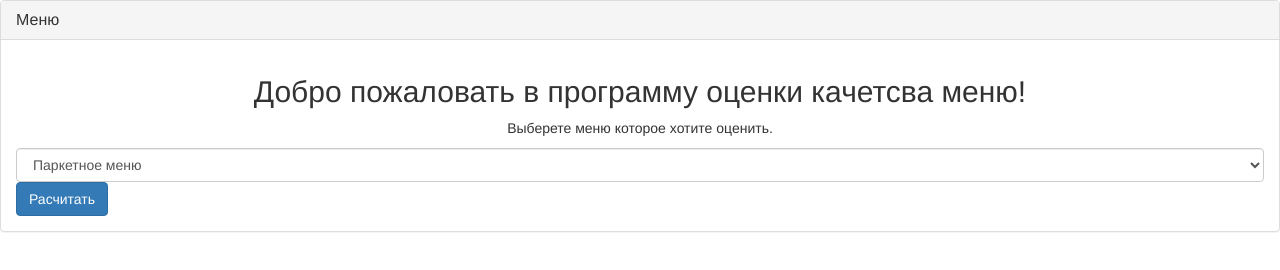
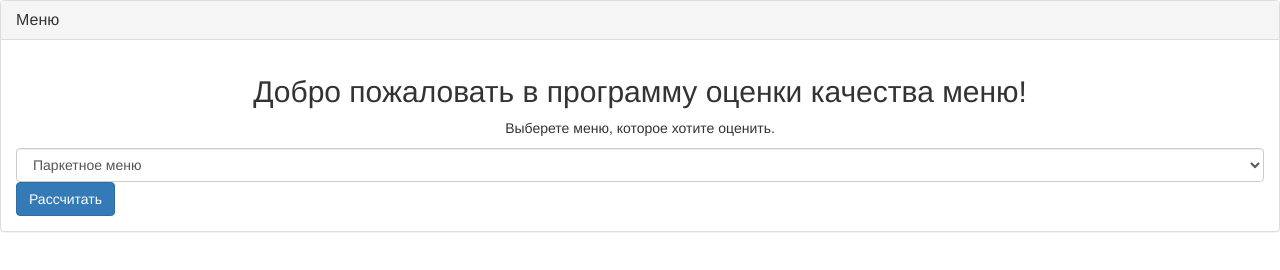
Before and after one commit to akovalyov/PhittsLaw, a plain HTML site: page index.html in a window 1280 px wide. Drawn offline with nearby package versions, Linux system fonts and the light colour scheme; files that its build step writes are made by us from their sources.

Commit message:
Typos fix for index.html

```diff
--- a/index.html
+++ b/index.html
@@ -15,14 +15,14 @@
                                 <h3 class="panel-title">Меню</h3>
                             </div>
                             <div class="panel-body">
-                                <h2 align="center">Добро пожаловать в программу оценки качетсва меню!</h2>
-                                <p align="center"> Выберете меню которое хотите оценить. </p>
+                                <h2 align="center">Добро пожаловать в программу оценки качества меню!</h2>
+                                <p align="center"> Выберете меню, которое хотите оценить. </p>
                                 <select class="form-control" alignt="center">
                                     <option value="Parcket">Паркетное меню</option>
                                     <option value="Honeycomb">Honeycomb</option>
                                     <option value="Radial">Radial menu</option>
                                 </select>
-                                <button type="button"  class="btn btn-primary" id="btn-set-setting">Расчитать</button></br>
+                                <button type="button"  class="btn btn-primary" id="btn-set-setting">Рассчитать</button></br>
 
                             </div>
                         </div>
```
